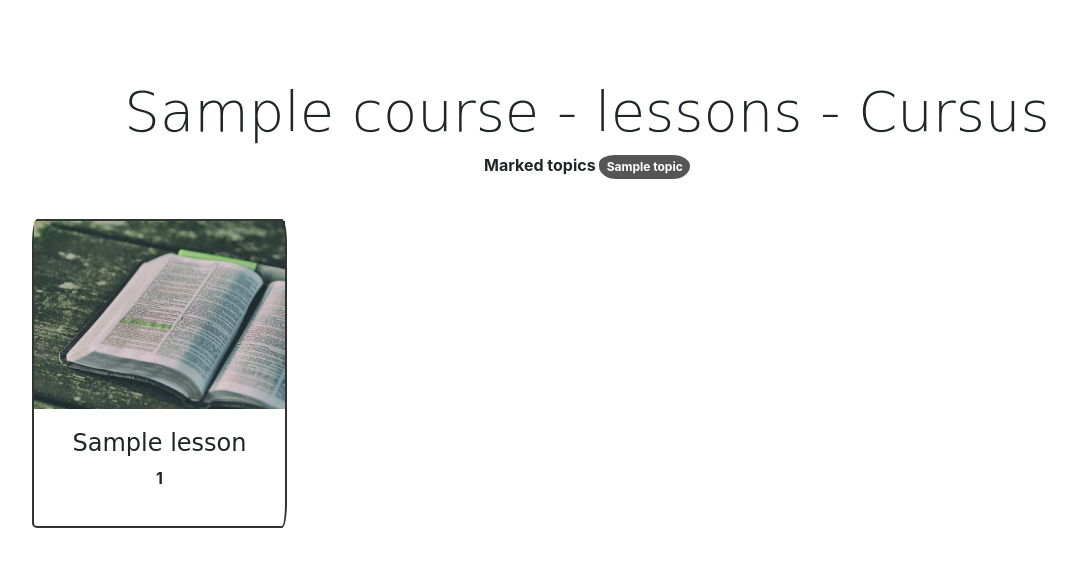
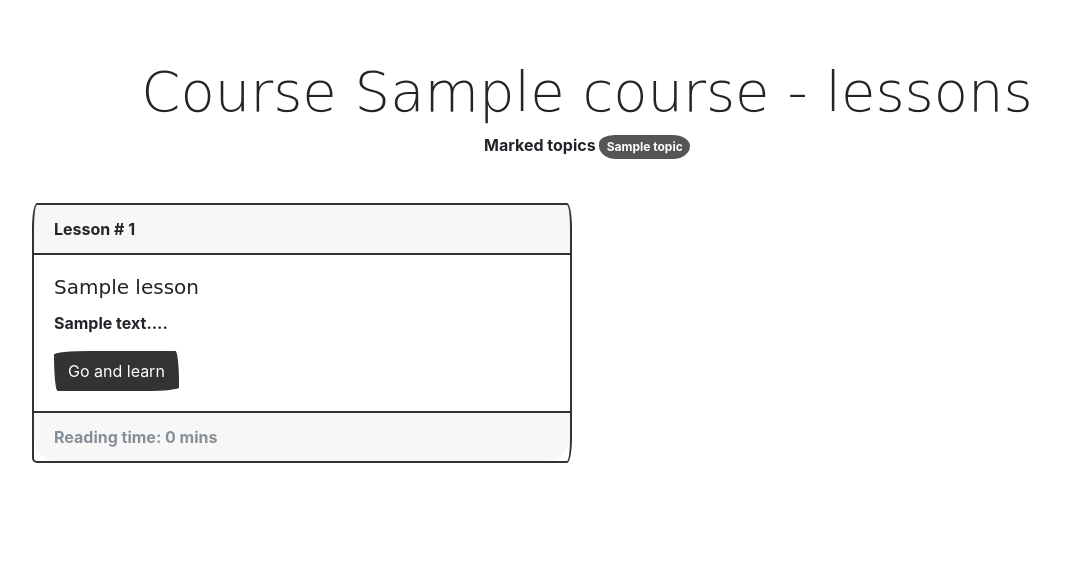
Before and after one commit to alena-kono/cursus, a Flask app: page /courses/1 in a window 1280 px wide. Shown: the part 58-625 px from the top of the page, without its empty margins (53-1130 px from the left). Run offline with Flask 2, Linux system fonts and the light colour scheme; a user stored in the database is signed in; tables that the repository leaves empty hold one stand-in row (values such as "Sample post"); some libraries are stand-ins or nearby versions; some web fonts are replaced.

Commit message:
Redesign course.lessons page

```diff
--- a/cursus_app/course/views.py
+++ b/cursus_app/course/views.py
@@ -103,7 +103,7 @@ def courses_in_topic(topic_id):
 def lessons_in_course(course_id):
     course = Course.query.get(course_id)
     topics = course.get_all_topics()
-    page_title = f"{course.title} - lessons - Cursus"
+    page_title = f"Course {course.title} - lessons"
     lessons = course.get_all_lessons()
     return render_template(
         "course/lessons_in_course.html",
--- a/cursus_app/templates/base.html
+++ b/cursus_app/templates/base.html
@@ -10,7 +10,7 @@
         <link href="{{ url_for('static', filename='css/bootstrap.min.css') }}" rel="stylesheet">
         <link href="{{ url_for('static', filename='css/custom.css') }}" rel="stylesheet">
 
-        <title>{{ page_title }}</title>
+        <title>{{ page_title }} - Cursus</title>
     </head>
     <body style="padding-top: 5%">
         {% include "navbar.html" %}
--- a/cursus_app/templates/course/lessons_in_course.html
+++ b/cursus_app/templates/course/lessons_in_course.html
@@ -2,10 +2,10 @@
 {% block content %}
 
 <section>
-    <div class="container text-center py-4">
+    <div class="container text-center py-1">
         <div class="row mt-lg-5">
             <div class="col">
-                <h1 class="display-4">{{page_title}}</h1>
+                <h1 class="display-4">{{ page_title }}</h1>
                 <span>Marked topics</span>
                 {% for topic in topics %}
                     <span class="badge badge-pill badge-secondary">{{ topic.name }}</span>
@@ -17,27 +17,27 @@
 
 <div class="album py-3 bg-light">
     <div class="container">
-
         <div class="row">
         {% for lesson in lessons_in_course %}
-    <div class="col-md-3">
-        <div class="card md-light mb-3 text-center">
-        <img src="{{ url_for('static', filename='images/course-topics.jpg') }}" class="card-img-fluid" alt="img">
-        <div class="card-img-top">
+            <div class="col-md-6">
+                <div class="card text-left mt-4">
+                      <div class="card-header">
+                            Lesson # {{ lesson.index }}
+                      </div>
                       <div class="card-body">
-                <h4 class="text">{{ lesson.title }}</h4>
-                <p>{{ lesson.index }}<p>
-                <a href="{{ url_for('course.lesson', course_id=course_id, lesson_id=lesson.id) }}" class="stretched-link"></a>
+                            <h5 class="card-title">{{ lesson.title }}</h5>
+                            <p class="card-text">{{ lesson.content[:60] }}...</p>
+                            <a href="{{ url_for('course.lesson', course_id=course_id, lesson_id=lesson.id) }}" class="btn btn-primary">Go and learn</a>
                       </div>
+                      <div class="card-footer text-muted">
+                            Reading time: {{ (lesson.content.split()|length / 200)|round|int }} mins
                       </div>
                 </div>
             </div>
         {% endfor %}
-
-        </div>
-    </div>
         </div>
     </div>
 </div>
 
+
 {% endblock %}
```
Lines whose indentation alone changed are shown as unchanged.
